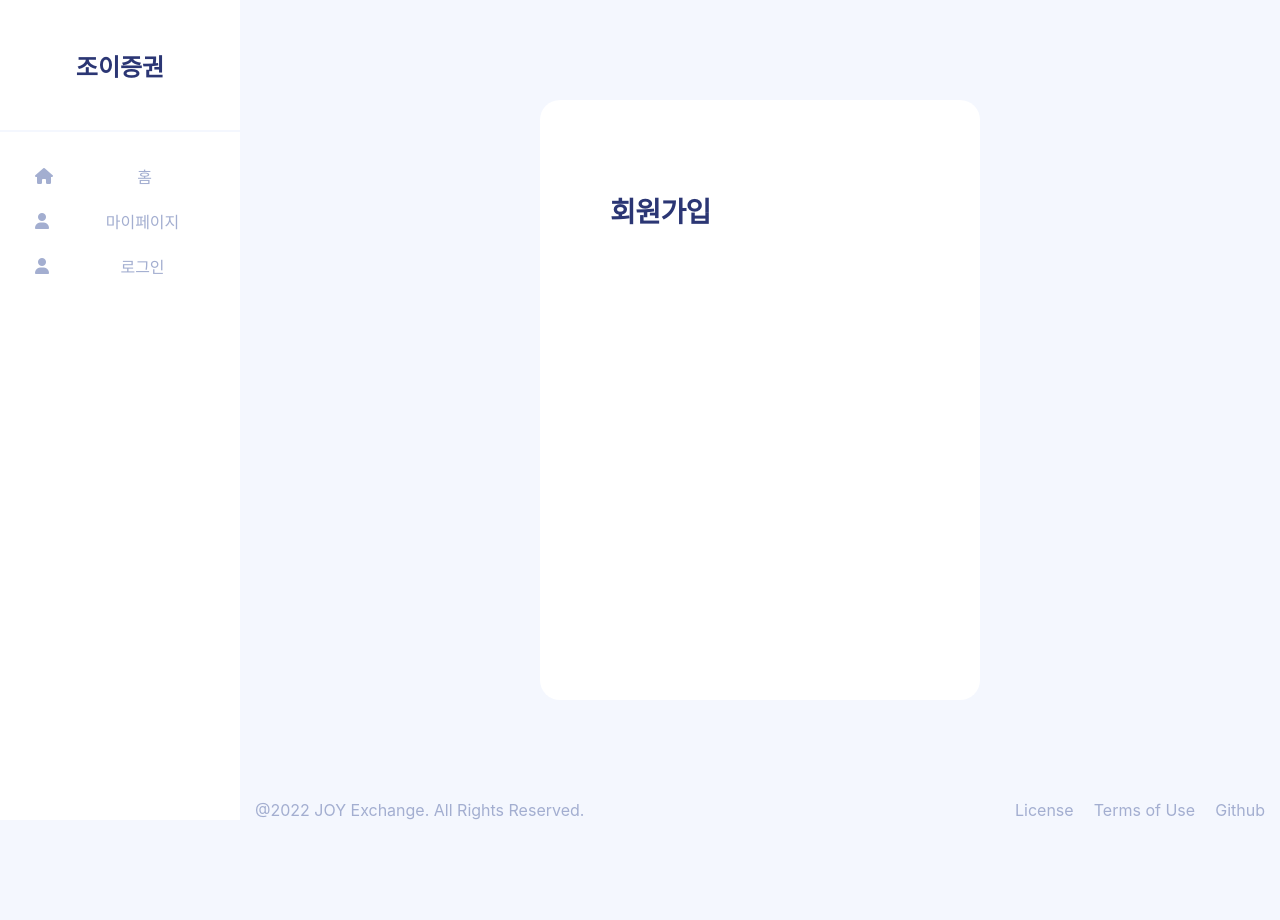
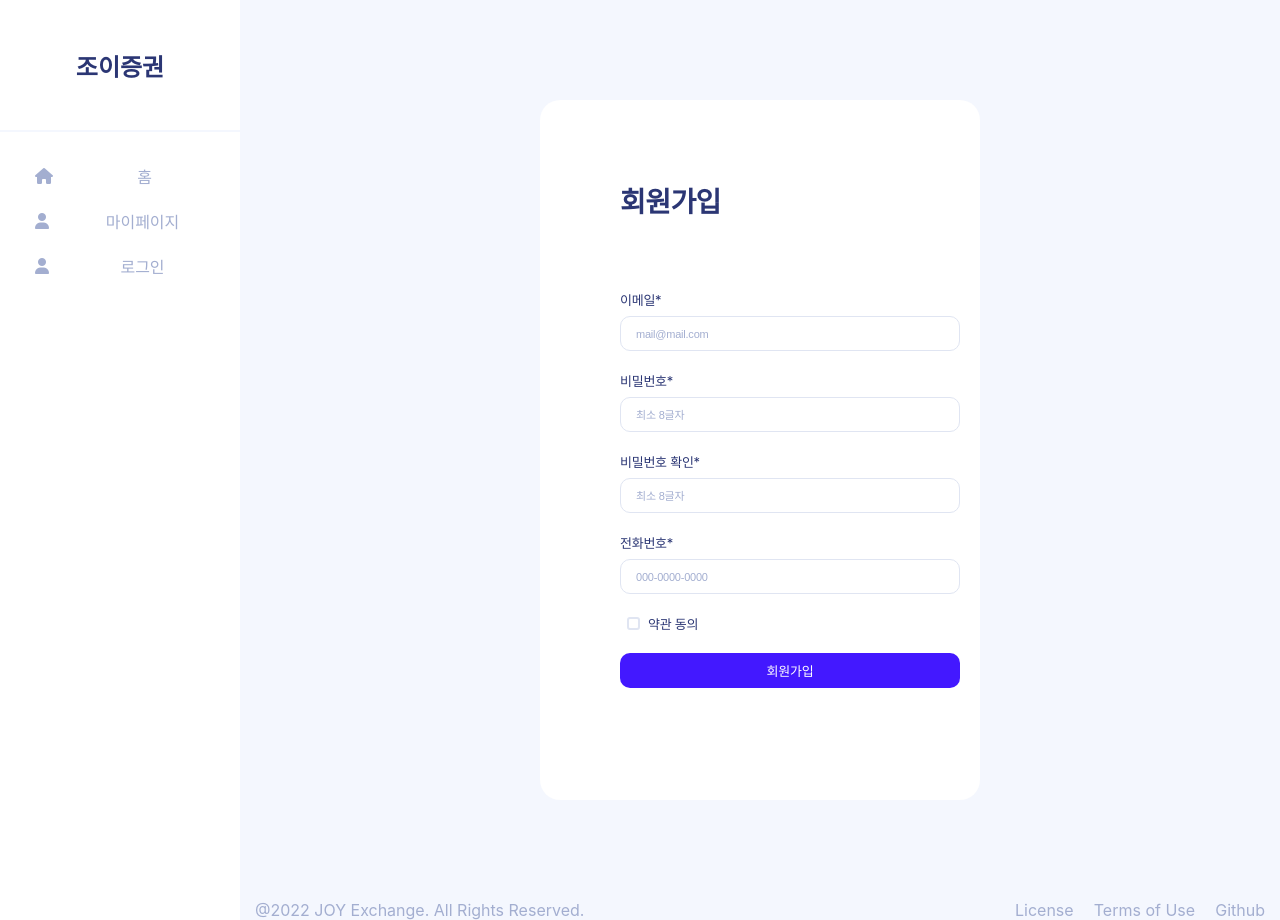
Before and after one commit to JOY-StockExchange/Front, a React (Create React App) app: page /signup in a window 1280 px wide. Before the commit the page ends 820 px from the top, so only its background shows below. Built offline with nearby package versions, Linux system fonts and the light colour scheme.

Commit message:
signin, signup 페이지 구현

```diff
--- a/src/components/container/Signin/Signin.js
+++ b/src/components/container/Signin/Signin.js
@@ -1,30 +1,53 @@
-import { Link } from 'react-router-dom';
+import { useState } from 'react';
+import { Link, useNavigate } from 'react-router-dom';
 import '../container.css'
 
 const Signin = () => {
+    const [inputs, setInputs] = useState({email:'', password:''});
+    const [isChecked, setIsChecked] = useState(false);
+    const navigate = useNavigate();
+
+    const handleInputs = (e) => {
+        const { name, value } = e.target;
+        setInputs({
+            ...inputs,
+            [name]: value
+        })
+    }
+
+    const handleCheckBox = () => {
+        if(isChecked) setIsChecked(false);
+        else setIsChecked(true);
+    }
+
+    const handleSubmit = () => {
+        //조건 체크
+        //서버로 로그인 요청 -> 응답이 오면 상태변경하고 홈으로 리다이렉트
+        navigate('/');
+    }
     return(
         <div className='container container__signin'>
             <div className='signin__title'>로그인</div>
             <div className='signin__form'>
                 <div className='form__element'>
-                    <div>이메일*</div>
-                    <input type='email' placeholder='mail@mail.com' />
+                    <div>이메일</div>
+                    <input name='email' type='email' placeholder='mail@mail.com' onChange={(e) => handleInputs(e)}/>
                 </div>
                 <div className='form__element'>
-                    <div>비밀번호*</div>
-                    <input type='password' placeholder='최소 8글자'/>
+                    <div>비밀번호</div>
+                    <input name='password' type='password' placeholder='최소 8글자' onChange={(e) => handleInputs(e)}/>
                 </div>
                 <div className='form__element form__checkbox'>
-                        <input type='checkbox' id='login-maintain' />
+                        <input type='checkbox' id='login-maintain' onChange={handleCheckBox}/>
                         <label htmlFor='login-maintain'></label>
                         <span>로그인 유지</span>
                 </div>
                 <div className='form__element'>
-                    <button>로그인</button>
+                    <button onClick={handleSubmit}>로그인</button>
                 </div>
                 <div className='form__element'>
                     <span>계정이 없으신가요?</span>
-                    <Link to='../signup'> 회원가입</Link>
+                    <Link to='../signup' className='link'> 회원가입</Link>
                 </div>
             </div>
         </div>
--- a/src/components/container/Signup/Signup.js
+++ b/src/components/container/Signup/Signup.js
@@ -1,10 +1,69 @@
+import { useEffect, useState } from 'react';
+import { useNavigate } from 'react-router-dom';
 import '../container.css'
 
 const Signup = () => {
+    const [inputs, setInputs] = useState({email: '', firstPwd: '', secondPwd: '', tel: ''});
+    const [checkPwd, setCheckPwd] = useState(false);
+    const [isChecked, setIsChecked] = useState(false);
+    const {firstPwd, secondPwd} = inputs;
+    const navigate = useNavigate();
+
+    useEffect(()=>{
+        if(firstPwd.length > 0 && secondPwd.length > 0 && firstPwd === secondPwd) setCheckPwd(true);
+        else if(checkPwd && firstPwd !== secondPwd) setCheckPwd(false);
+    }, [firstPwd, secondPwd, checkPwd])
+
+    const handleInputs = (e) => {
+        const {value, name} = e.target;
+        setInputs({
+            ...inputs,
+            [name]: value
+        });
+    }
+
+    const handleCheckBox = () => {
+        if(isChecked) setIsChecked(false);
+        else setIsChecked(true);
+    }
+
+    const handleSubmit = () => {
+        //조건 체크
+        //서버로 회원가입 요청 -> 응답이 오면 홈으로 리다이렉트
+        navigate('/');
+    }
+
+
     return(
         <div className='container container__signup'>
-            <div className='signup__title'>회원가입</div>
-            <div className='signup__form'></div>
+            <div className='container__title signup__title'>회원가입</div>
+            <div className='signup__form'>
+                <div className='form__element'>
+                    <div>이메일*</div>
+                    <input name='email' type='email' placeholder='mail@mail.com' onChange={(e) => handleInputs(e)} />
+                </div>
+                <div className='form__element'>
+                    <div>비밀번호*</div>
+                    <input name='firstPwd' type='password' placeholder='최소 8글자' onChange={(e) => handleInputs(e)}/>
+                </div>
+                <div className='form__element'>
+                    <div>비밀번호 확인*</div>
+                    <input name='secondPwd' type='password' className={checkPwd ? 'form__right': ''} placeholder='최소 8글자' onChange={(e) => handleInputs(e)}/>
+                </div>
+                <div className='form__element'>
+                    <div>전화번호*</div>
+                    <input name='tel' type='tel' placeholder='000-0000-0000' onChange={(e) => handleInputs(e)}/>
+                </div>
+                <div className='form__element form__checkbox'>
+                        <input type='checkbox' id='agree-check' onChange={handleCheckBox} />
+                        <label htmlFor='agree-check'></label>
+                        <span>약관 동의</span>
+                </div>
+                <div className='form__element'>
+                    <button onClick={handleSubmit}>회원가입</button>
+                </div>
+
+            </div>
         </div>
     )
 }
--- a/src/components/container/container.css
+++ b/src/components/container/container.css
@@ -90,7 +90,7 @@
     letter-spacing: -0.02em;
 }
 
-input[type='email'], input[type='password'] {
+input[type='email'], input[type='password'], input[type='tel'] {
     margin-top: 7px;
     width: 100%;
     height: 35px;
@@ -100,15 +100,20 @@ input[type='email'], input[type='password'] {
     outline: none;
 }
 
-input[type='email']:focus, input[type='password']:focus{
+input[type='email']:focus, input[type='password']:focus, input[type='tel']:focus {
     border: 3px solid var(--soft-text-color)
 }
 
-input[type='email']::placeholder, input[type='password']::placeholder{
+input[type='email']::placeholder, input[type='password']::placeholder, input[type='tel']::placeholder{
     color: var(--sub-text-color);
     font-size: 11px;
     letter-spacing: -0.02em;
 }
+
+input[type='password'].form__right{
+    border: 3px solid var(--negative-color);
+}
+
 
 .form__checkbox{
     display: flex;
@@ -132,10 +137,20 @@ button {
 }
 
 .container__signup{
-    width: 450px;
-    height: 600px;
+    width: 500px;
+    height: 700px;
     margin: 100px 300px;
-    padding: 90px 70px;
+    padding: 80px 80px;
+    display: flex;
+    flex-direction: column;
+    overflow: auto;
+}
+
+.signup__form{
+    width: 340px;
+    margin: 0;
+    margin-top: 50px;
+    flex: none;
 }
 
 .signup__title{
@@ -143,17 +158,19 @@ button {
     font-weight: bold;
     font-size: 28px;
     letter-spacing: -0.02em;
+    flex: none;
+    width: 340px;
 }
 
 /* custom checkbox */
-input[id='login-maintain']{
+input[id='login-maintain'], input[id='agree-check']{
     height: 0;
     width: 0;
     opacity: 0;
     cursor: pointer;
 }
 
-input[id='login-maintain'] + label {
+input[id='login-maintain'] + label , input[id='agree-check'] + label{
     display: inline-block;
     width: 13px;
     height: 13px;
@@ -169,6 +186,11 @@ input[id='login-maintain']:checked + label{
     background-color: var(--activate-color);
 }
 
+input[id='agree-check']:checked + label{
+    border: 0px;
+    background-color: var(--activate-color);
+}
+
 label:after {
     content: "";
     position: relative;
@@ -176,6 +198,10 @@ label:after {
 }
 
 input[id='login-maintain']:checked + label:after{
+    display: block;
+}
+
+input[id='agree-check']:checked + label:after{
     display: block;
 }
 
```
